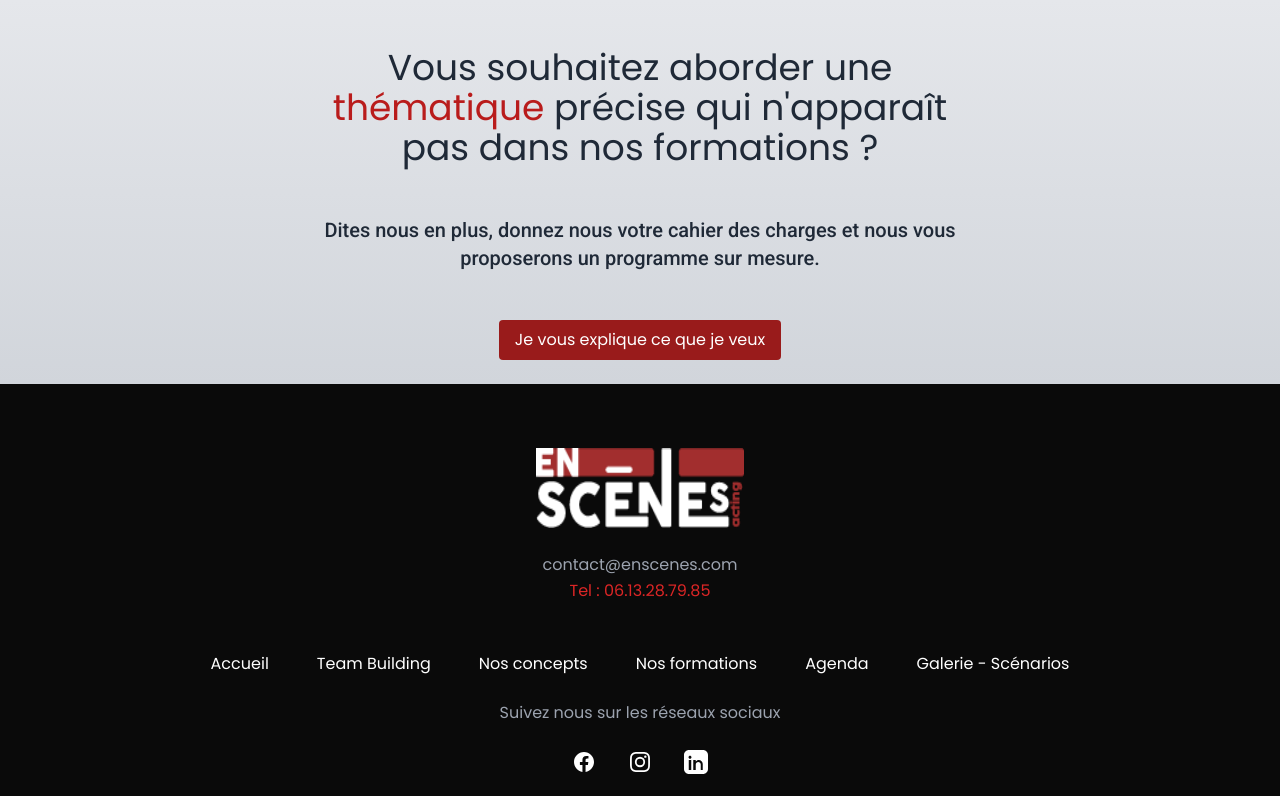
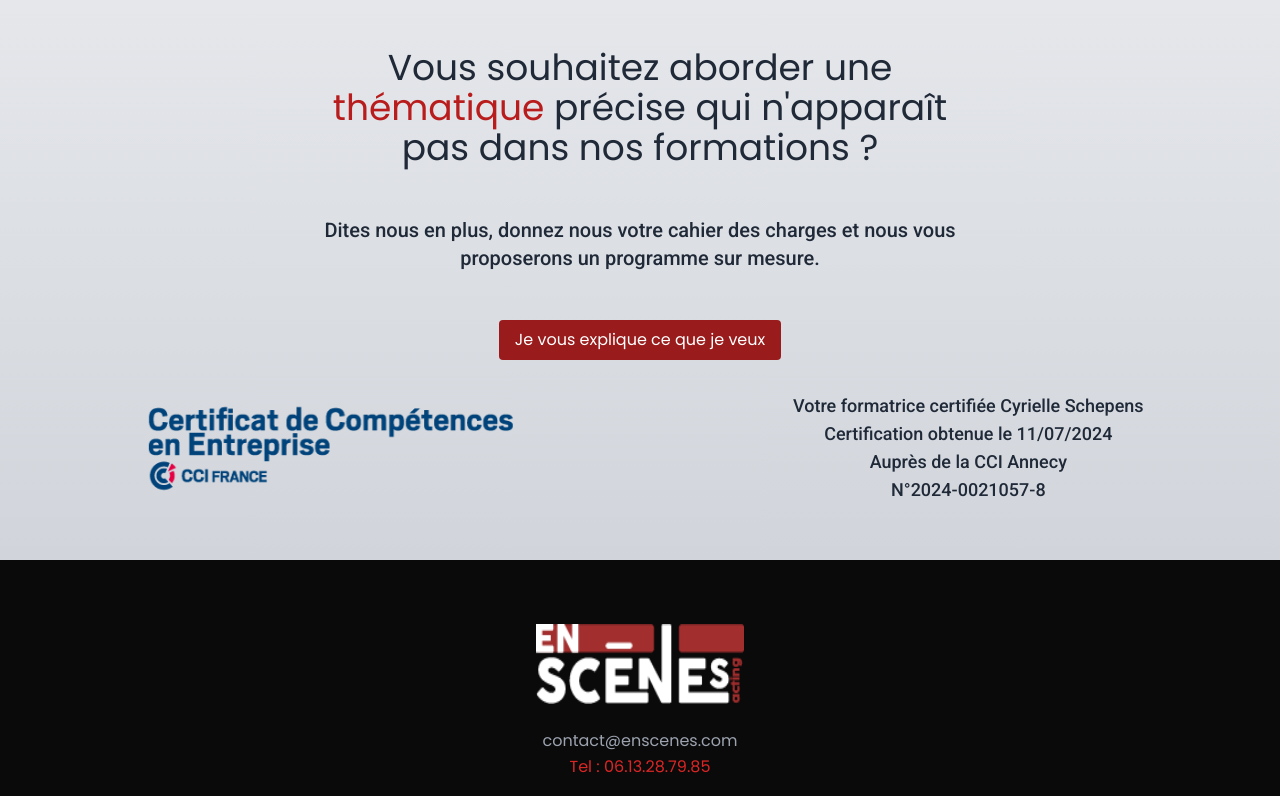
Before and after one commit to flowxt/Cyrielle-App, a Next.js app: page /nos-formations in a window 1280 px wide. Shown: the part 1614-2410 px from the top of the page. Built offline with nearby package versions, Linux system fonts and the light colour scheme.

Commit message:
logo cce

```diff
--- a/src/app/nos-concepts/page.jsx
+++ b/src/app/nos-concepts/page.jsx
@@ -64,6 +64,7 @@ export default function Concepts() {
           <CustomButton text="Je vous explique ce que je veux" />
         </div>
 
+
     </main>
     </>
     );
--- a/src/app/nos-formations/page.jsx
+++ b/src/app/nos-formations/page.jsx
@@ -1,6 +1,6 @@
 "use client";
 import Hero from '../components/Hero';
-
+import Image from 'next/image';
 import CustomButton from '../components/CustomButton';
 import CardFormation from '../components/CardFormation';
 
@@ -28,12 +28,32 @@ export default function Formation() {
 
 
 <div className="bg-gradient-to-b from-gray-200 to-gray-300 border-t-2 border-gray-900 pb-6">
-          <h3 className="md:text-2xl  lg:text-4xl p-12 text-center max-w-3xl mx-auto font-poppins">
+  <div>
+          <h3 className="text-2xl md:text-3xl  lg:text-4xl p-12 text-center max-w-3xl mx-auto font-poppins">
           Vous souhaitez aborder une <span className='text-red-700'>thématique</span> précise qui n'apparaît pas dans nos formations ?
           </h3>
           <p className="md:text-lg lg:text-xl font-roboto text-center max-w-3xl mx-auto px-6 pb-6">Dites nous en plus, donnez nous votre cahier des charges et nous vous proposerons un programme sur mesure.</p>
           <CustomButton text="Je vous explique ce que je veux" />
         </div>
+
+        <div className="flex flex-col md:flex-row justify-around items-center py-6"> {/* Conteneur parent avec flexbox pour centrer et espacement autour */}
+    <div className="w-72 lg:w-96 h-32 relative mb-4 md:mb-0"> {/* Conteneur pour l'image avec largeur fixe */}
+      <Image
+        src="/cce.png"
+        alt="logo-CCE"
+        layout="fill"
+        objectFit="contain"
+        className="object-contain"
+      />
+    </div>
+    <ul className="text-center font-roboto text-md md:text-lg"> {/* Liste centrée */}
+      <li>Votre formatrice certifiée Cyrielle Schepens</li>
+      <li>Certification obtenue le 11/07/2024</li>
+      <li>Auprès de la CCI Annecy</li>
+      <li>N°2024-0021057-8</li>
+    </ul>
+  </div>
+</div>
       </>
     );
   }
```
Also changed, not shown: public/cce.png (added).
